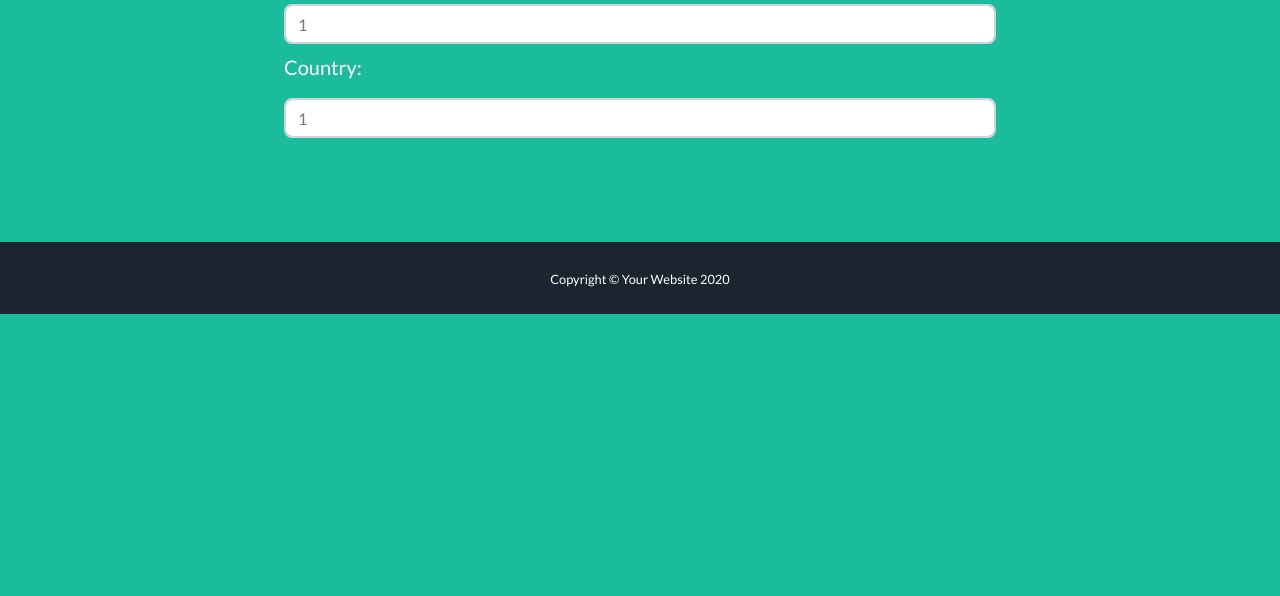
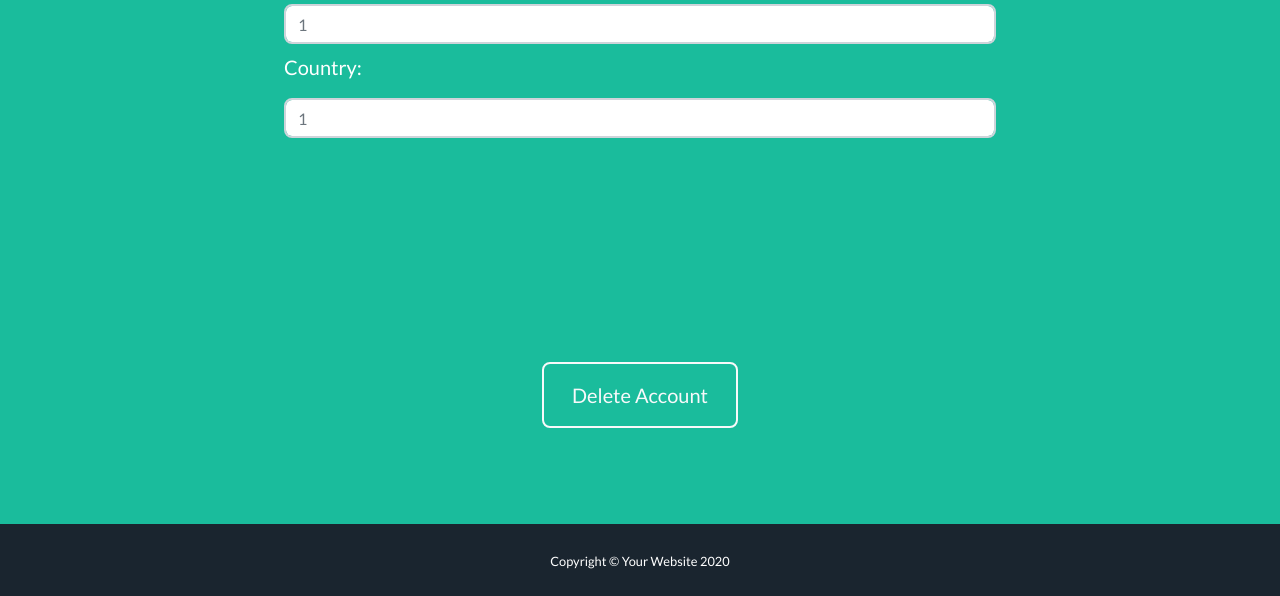
Before and after one commit to Ttran829/covid-sucks, a PHP site: page /edit.php in a window 1280 px wide. Shown: the part 766-1362 px from the top of the page. Before the commit the page ends 1080 px from the top, so only its background shows below. Run offline with PHP 8.4, Linux system fonts and the light colour scheme; the visitor is signed in with stand-in values (Sample User, id 1); some libraries are stand-ins or nearby versions.

Commit message:
added delete account feature

```diff
--- a/edit.php
+++ b/edit.php
@@ -93,7 +93,14 @@ if (!isset($_SESSION['session_user_id'])) {
                     </div>
                 </div>
             </header>
-
+        </form>
+        <form action="delete_account.php" method="POST">
+            <section class="page-section bg-primary text-white mb-0 portfolio">
+                <div class="text-center mt-4">
+                    <button type="submit" class="btn btn-xl btn-outline-light">Delete Account</button>
+                </div>
+            </section>
+        </form>
             <!-- Copyright Section-->
             <div class="copyright py-4 text-center text-white">
                 <div class="container"><small>Copyright © Your Website 2020</small></div>
@@ -112,6 +119,5 @@ if (!isset($_SESSION['session_user_id'])) {
             <script src="assets/mail/contact_me.js"></script>
             <!-- Core theme JS-->
             <script src="js/scripts.js"></script>
-        </form>
     </body>
 </html>
```
Also changed, not shown: delete_account.php (added, +25 -0 lines).
